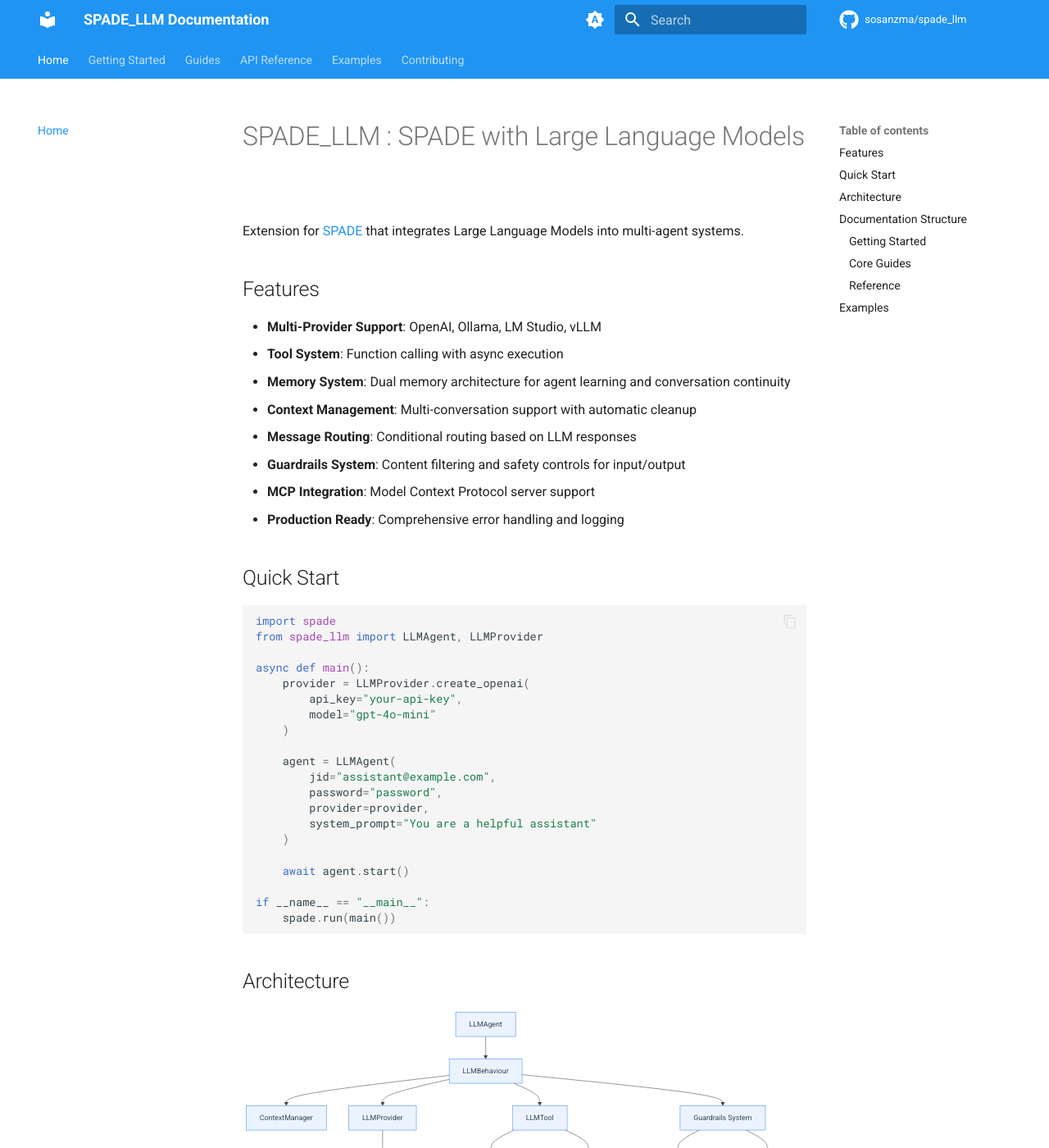
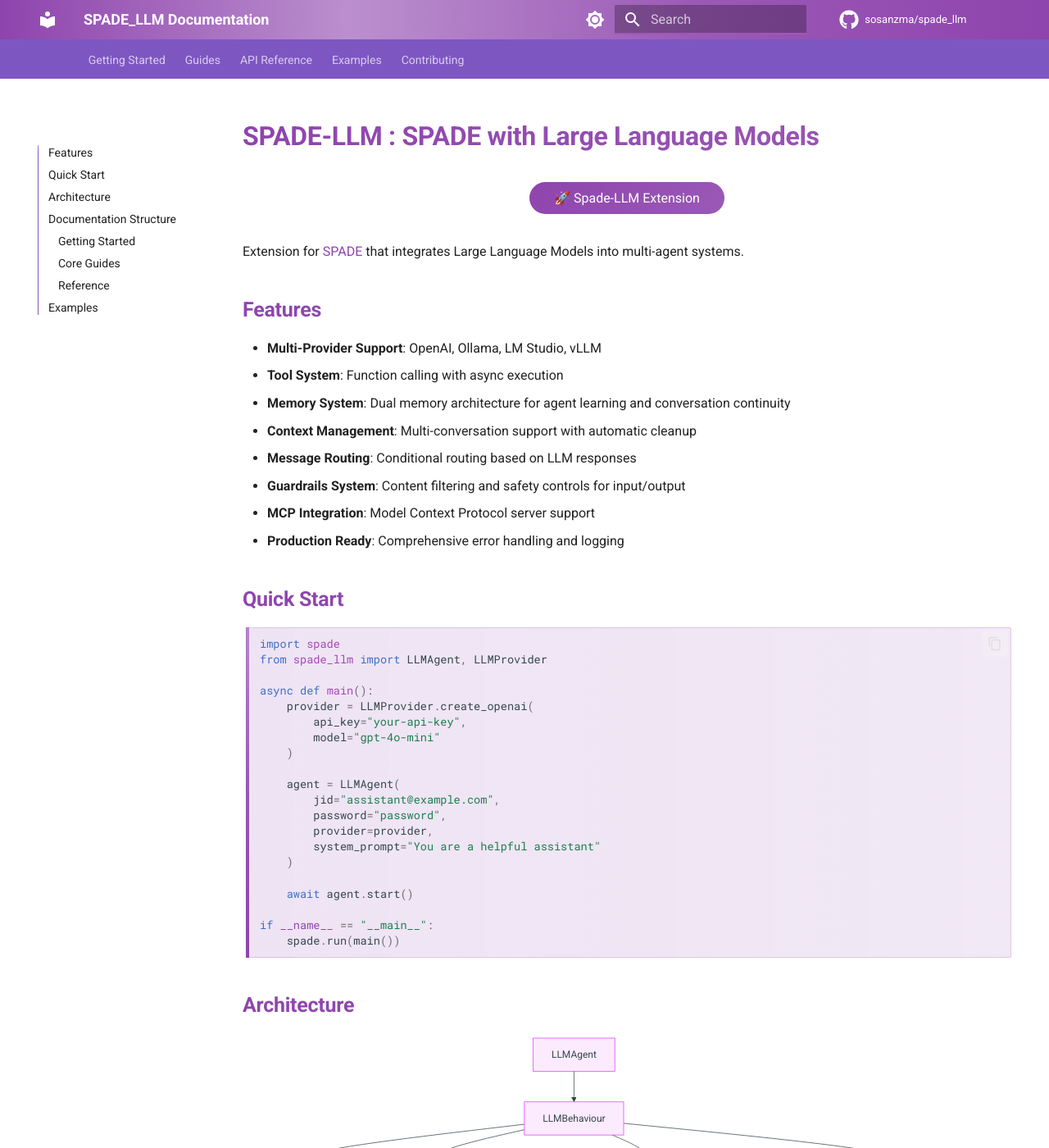
Before and after one commit to sosanzma/spade_llm, an MkDocs documentation site: the page built from docs/docs/index.md, in a window 1280 px wide and 1400 px high. Shown: the whole window at 82% size. Built offline with MkDocs 1.6.1 and Material for MkDocs 9.7.7, drawn with Linux system fonts in a browser that asks for light colours; comment, search, counter and statistics services are not loaded.

Commit message:
update docs style

```diff
--- a/docs/docs/index.md
+++ b/docs/docs/index.md
@@ -1,4 +1,10 @@
-# SPADE_LLM : SPADE with Large Language Models
+# SPADE-LLM : SPADE with Large Language Models
+
+<div style="text-align: center; margin: 2rem 0;">
+  <span style="background: linear-gradient(135deg, #8e44ad, #9b59b6); color: white; padding: 0.5rem 1.5rem; border-radius: 25px; font-weight: 500;">
+    🚀 Spade-LLM Extension
+  </span>
+</div>
 
 Extension for [SPADE](https://github.com/javipalanca/spade) that integrates Large Language Models into multi-agent systems.
 
--- /dev/null
+++ b/docs/docs/stylesheets/custom.css
@@ -0,0 +1,227 @@
+/* Variables CSS para tema SpadeLLM */
+:root {
+  --md-primary-fg-color: #8e44ad;
+  --md-primary-fg-color--light: #9b59b6;
+  --md-primary-fg-color--dark: #7d3c98;
+  --md-accent-fg-color: #9b59b6;
+  --spade-gradient: linear-gradient(135deg, #8e44ad, #9b59b6);
+  --spade-gradient-hover: linear-gradient(135deg, #7d3c98, #8e44ad);
+  --spade-gradient-diagonal: linear-gradient(45deg, #8e44ad, #9b59b6, #bb8fce);
+  --spade-gradient-radial: radial-gradient(circle, #8e44ad, #9b59b6);
+  --spade-gradient-animated: linear-gradient(270deg, #8e44ad, #9b59b6, #bb8fce, #8e44ad);
+}
+
+/* Header con gradiente púrpura animado */
+.md-header {
+  background: var(--spade-gradient-animated) !important;
+  background-size: 400% 400%;
+  animation: gradientShift 8s ease infinite;
+}
+
+@keyframes gradientShift {
+  0% { background-position: 0% 50%; }
+  50% { background-position: 100% 50%; }
+  100% { background-position: 0% 50%; }
+}
+
+/* Botones con estilo SpadeLLM */
+.md-button {
+  background: var(--spade-gradient);
+  border: none;
+  color: white;
+  transition: all 0.3s ease;
+  border-radius: 8px;
+  padding: 0.5rem 1.5rem;
+  font-weight: 500;
+}
+
+.md-button:hover {
+  background: var(--spade-gradient-hover);
+  transform: translateY(-2px);
+  box-shadow: 0 4px 12px rgba(142, 68, 173, 0.3);
+}
+
+/* Enlaces con color púrpura */
+.md-content a {
+  color: #8e44ad;
+  text-decoration: none;
+  border-bottom: 1px solid transparent;
+  transition: all 0.3s ease;
+}
+
+.md-content a:hover {
+  color: #7d3c98;
+  border-bottom-color: #9b59b6;
+}
+
+/* Bloques de código con gradiente púrpura */
+.md-typeset .highlight {
+  border-left: 4px solid transparent;
+  border-left-image: var(--spade-gradient-diagonal);
+  background: linear-gradient(90deg, rgba(142, 68, 173, 0.05), rgba(155, 89, 182, 0.02));
+  position: relative;
+}
+
+.md-typeset .highlight::before {
+  content: '';
+  position: absolute;
+  left: 0;
+  top: 0;
+  bottom: 0;
+  width: 4px;
+  background: var(--spade-gradient-diagonal);
+}
+
+/* Navegación lateral activa con gradiente */
+.md-nav__item--active > .md-nav__link {
+  background: var(--spade-gradient);
+  background-clip: text;
+  -webkit-background-clip: text;
+  -webkit-text-fill-color: transparent;
+  color: transparent;
+  font-weight: 600;
+}
+
+.md-nav__link:hover {
+  background: var(--spade-gradient-hover);
+  background-clip: text;
+  -webkit-background-clip: text;
+  -webkit-text-fill-color: transparent;
+  color: transparent;
+  transition: all 0.3s ease;
+}
+
+/* Pestañas de navegación con gradiente */
+.md-tabs__item--active {
+  background: var(--spade-gradient);
+  background-clip: text;
+  -webkit-background-clip: text;
+  -webkit-text-fill-color: transparent;
+  color: transparent;
+}
+
+/* Badges y etiquetas con gradiente */
+.md-typeset .admonition.info {
+  border-left: 4px solid transparent;
+  border-image: var(--spade-gradient-diagonal) 1;
+  background: linear-gradient(135deg, rgba(142, 68, 173, 0.05), rgba(155, 89, 182, 0.02));
+}
+
+.md-typeset .admonition.info > .admonition-title {
+  background: var(--spade-gradient);
+  background-clip: text;
+  -webkit-background-clip: text;
+  -webkit-text-fill-color: transparent;
+  color: transparent;
+  font-weight: 600;
+}
+
+/* Tabla de contenidos */
+.md-nav__item .md-nav__link--active {
+  color: #8e44ad;
+}
+
+/* Elementos de búsqueda */
+.md-search__input {
+  border-bottom: 2px solid #9b59b6;
+}
+
+.md-search__input:focus {
+  border-bottom-color: #8e44ad;
+}
+
+/* Modo oscuro con gradientes mejorados */
+[data-md-color-scheme="slate"] {
+  --md-primary-fg-color: #a569bd;
+  --md-primary-fg-color--light: #bb8fce;
+  --md-primary-fg-color--dark: #8e44ad;
+  --md-accent-fg-color: #bb8fce;
+  --spade-gradient: linear-gradient(135deg, #a569bd, #bb8fce);
+  --spade-gradient-hover: linear-gradient(135deg, #8e44ad, #a569bd);
+  --spade-gradient-diagonal: linear-gradient(45deg, #a569bd, #bb8fce, #d2b4de);
+  --spade-gradient-radial: radial-gradient(circle, #a569bd, #bb8fce);
+  --spade-gradient-animated: linear-gradient(270deg, #a569bd, #bb8fce, #d2b4de, #a569bd);
+}
+
+[data-md-color-scheme="slate"] .md-content a {
+  color: #bb8fce;
+}
+
+[data-md-color-scheme="slate"] .md-content a:hover {
+  color: #d2b4de;
+}
+
+[data-md-color-scheme="slate"] .md-typeset .highlight {
+  border-left-color: #bb8fce;
+  background: rgba(165, 105, 189, 0.1);
+}
+
+/* Animaciones suaves */
+.md-nav__link,
+.md-button,
+.md-content a {
+  transition: all 0.3s ease;
+}
+
+/* Sombras púrpuras para elementos interactivos */
+.md-button:focus,
+.md-button:hover {
+  box-shadow: 0 4px 12px rgba(142, 68, 173, 0.3);
+}
+
+/* Personalización adicional para elementos específicos con gradiente */
+.md-typeset h1,
+.md-typeset h2 {
+  background: var(--spade-gradient);
+  background-clip: text;
+  -webkit-background-clip: text;
+  -webkit-text-fill-color: transparent;
+  color: transparent;
+  font-weight: 700;
+}
+
+[data-md-color-scheme="slate"] .md-typeset h1,
+[data-md-color-scheme="slate"] .md-typeset h2 {
+  background: linear-gradient(135deg, #bb8fce, #d2b4de);
+  background-clip: text;
+  -webkit-background-clip: text;
+  -webkit-text-fill-color: transparent;
+  color: transparent;
+}
+
+/* Mejoras para elementos de código inline */
+.md-typeset code {
+  background: rgba(142, 68, 173, 0.1);
+  border: 1px solid rgba(142, 68, 173, 0.2);
+  color: #8e44ad;
+}
+
+[data-md-color-scheme="slate"] .md-typeset code {
+  background: linear-gradient(135deg, rgba(165, 105, 189, 0.15), rgba(187, 143, 206, 0.08));
+  border: 1px solid transparent;
+  border-image: var(--spade-gradient-diagonal) 1;
+  color: #bb8fce;
+}
+
+/* Gradiente para elementos de búsqueda */
+.md-search__input:focus {
+  border-bottom: 2px solid transparent;
+  border-image: var(--spade-gradient) 1;
+  background: linear-gradient(90deg, rgba(142, 68, 173, 0.05), transparent);
+}
+
+/* Efecto hover para tarjetas y elementos */
+.md-typeset .tabbed-set > input:checked + .tabbed-labels .tabbed-label {
+  background: var(--spade-gradient);
+  color: white;
+}
+
+/* Scrollbar con gradiente */
+::-webkit-scrollbar-thumb {
+  background: var(--spade-gradient);
+  border-radius: 10px;
+}
+
+::-webkit-scrollbar-thumb:hover {
+  background: var(--spade-gradient-hover);
+}
--- a/docs/docs/stylesheets/extra.css
+++ b/docs/docs/stylesheets/extra.css
@@ -4,16 +4,16 @@
 .highlight .hll { background-color: #ffffcc }
 .highlight .c { color: #408080; font-style: italic }
 
-/* Admonition styling */
+/* Admonition styling with purple theme */
 .md-typeset .admonition.info,
 .md-typeset details.info {
-  border-color: #448aff;
+  border-color: #9b59b6;
 }
 
 .md-typeset .admonition.info > .admonition-title,
 .md-typeset details.info > .admonition-title {
-  background-color: rgba(68, 138, 255, 0.1);
-  border-color: #448aff;
+  background-color: rgba(142, 68, 173, 0.1);
+  border-color: #9b59b6;
 }
 
 /* Custom styling for API documentation */
@@ -51,7 +51,12 @@
 
 .feature-card h3 {
   margin-top: 0;
-  color: var(--md-primary-fg-color);
+  color: #8e44ad;
+}
+
+/* Dark mode styling for feature cards */
+[data-md-color-scheme="slate"] .feature-card h3 {
+  color: #bb8fce;
 }
 
 /* Responsive adjustments */
--- a/docs/mkdocs.yml
+++ b/docs/mkdocs.yml
@@ -12,24 +12,20 @@
   name: material
   language: en
   palette:
-    - media: "(prefers-color-scheme)"
-      toggle:
-        icon: material/brightness-auto
-        name: Switch to light mode
-    - media: "(prefers-color-scheme: light)"
-      scheme: default
-      primary: blue
-      accent: blue
+    # Modo claro
+    - scheme: default
+      primary: deep purple
+      accent: purple
       toggle:
         icon: material/brightness-7
         name: Switch to dark mode
-    - media: "(prefers-color-scheme: dark)"
-      scheme: slate
-      primary: blue
-      accent: blue
+    # Modo oscuro
+    - scheme: slate
+      primary: deep purple
+      accent: purple
       toggle:
         icon: material/brightness-4
-        name: Switch to system preference
+        name: Switch to light mode
 
   font:
     text: Roboto
@@ -41,6 +37,7 @@
     - navigation.expand
     - navigation.indexes
     - toc.follow
+    - toc.integrate
     - navigation.top
     - search.highlight
     - search.share
@@ -124,6 +121,7 @@
 
 extra_css:
   - stylesheets/extra.css
+  - stylesheets/custom.css
 
 extra_javascript:
   - javascripts/mathjax.js
```
